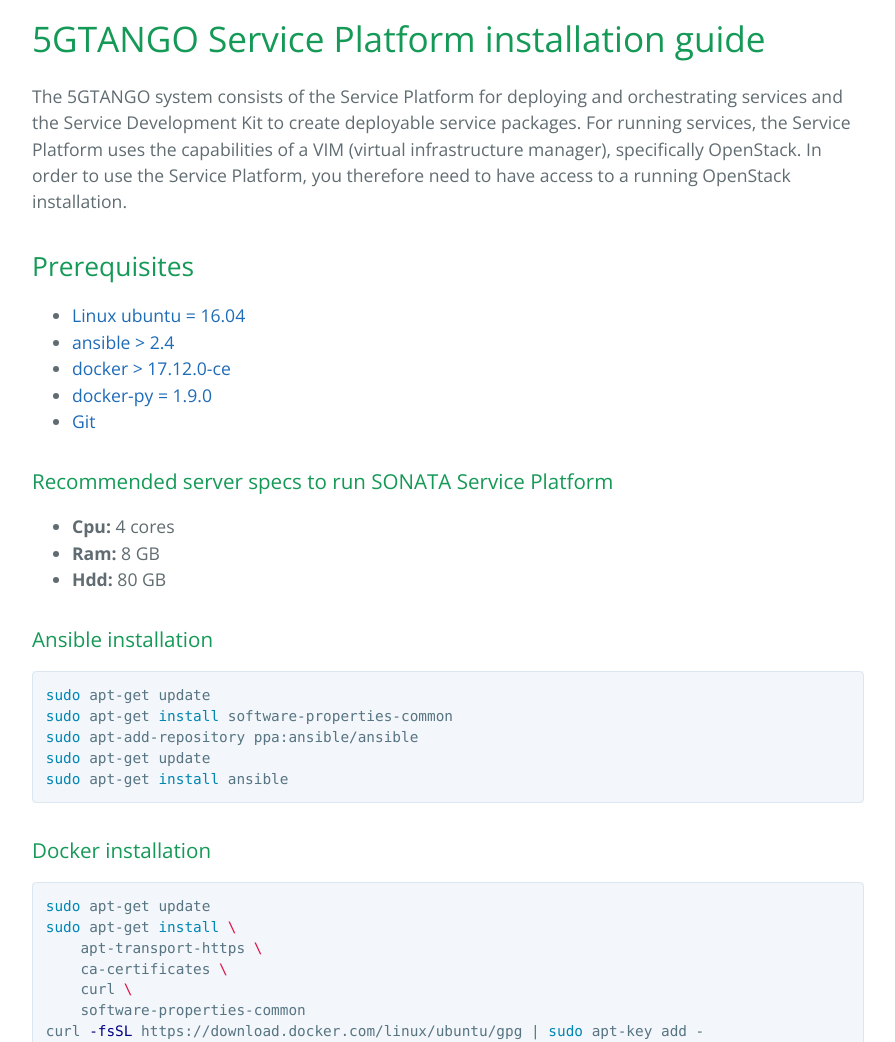
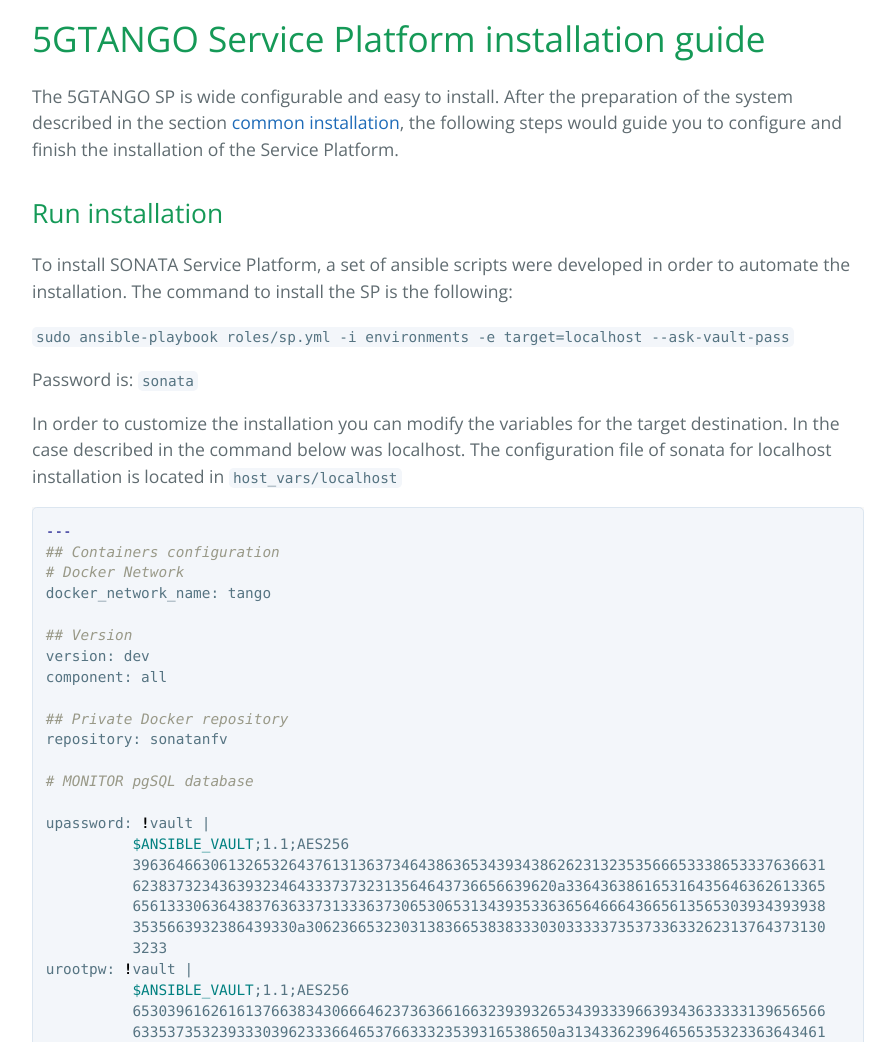
Before and after one commit to sonata-nfv/sonata-nfv.github.io, a Jekyll site: the page built from sp-installation.md, in a window 1280 px wide and 1400 px high. Shown: the part 358-1400 px from the top of the window, without its empty margins (192-1087 px from the left). Built offline with Jekyll 4.4.1, drawn with Linux system fonts in a browser that asks for light colours; our own code applies the rules of GitHub Pages for plain Markdown files; some of the changed text lies outside the part shown.

Commit message:
Split installation in common sp and vnv
Signed-off-by: Felipe Vicens <felipe.vicens@atos.net>

````diff
--- /dev/null
+++ b/common-installation.md
@@ -0,0 +1,100 @@
+<p align="center"><img src="https://github.com/sonata-nfv/tng-api-gtw/wiki/images/sonata-5gtango-logo-500px.png" /></p>
+
+# 5GTANGO Service Platform installation guide
+
+The 5GTANGO system consists of the Service Platform for deploying and orchestrating services and the Service Development Kit to create deployable service packages. Between the service development and Production, we have a tool for Validate and Verify the Network Service. This tool is called VnV and helps develpers to create a set of test to run it in an automatically way against network services.
+
+## Prerequisites
+
+* [Linux ubuntu = 16.04](http://releases.ubuntu.com/16.04/)
+* [ansible > 2.4](https://docs.ansible.com/ansible/2.4/intro_installation.html#latest-releases-via-apt-ubuntu)
+* [docker > 17.12.0-ce](https://docs.docker.com/install/linux/docker-ce/ubuntu/#install-docker-ce)
+* [docker-py = 1.9.0](https://pypi.org/project/docker/)
+* [Git](https://git-scm.com/download/linux)
+
+### Recommended server specs to run SONATA Service Platform
+
+* **Cpu:** 4 cores
+* **Ram:** 8 GB
+* **Hdd:** 80 GB
+
+### Ansible installation
+
+```bash
+sudo apt-get update
+sudo apt-get install software-properties-common
+sudo apt-add-repository ppa:ansible/ansible
+sudo apt-get update
+sudo apt-get install ansible
+```
+
+### Docker installation
+
+```bash
+sudo apt-get update
+sudo apt-get install \
+    apt-transport-https \
+    ca-certificates \
+    curl \
+    software-properties-common
+curl -fsSL https://download.docker.com/linux/ubuntu/gpg | sudo apt-key add -
+sudo add-apt-repository \
+   "deb [arch=amd64] https://download.docker.com/linux/ubuntu \
+   $(lsb_release -cs) \
+   stable"
+sudo apt-get update
+sudo apt-get install docker-ce
+```
+
+### Python-docker installation
+
+```bash
+sudo apt-get install python3 python3-pip pip
+pip install docker
+```
+
+[In case of this error](https://stackoverflow.com/questions/14547631/python-locale-error-unsupported-locale-setting)
+
+```bash
+"Traceback (most recent call last):
+  File "/usr/bin/pip3", line 11, in <module>
+    sys.exit(main())
+  File "/usr/lib/python3/dist-packages/pip/__init__.py", line 215, in main
+    locale.setlocale(locale.LC_ALL, '')
+  File "/usr/lib/python3.5/locale.py", line 594, in setlocale
+    return _setlocale(category, locale)
+locale.Error: unsupported locale setting
+"
+```
+
+It can be fixed with:
+
+```bash
+export LC_ALL="en_US.UTF-8"
+export LC_CTYPE="en_US.UTF-8"
+sudo dpkg-reconfigure locales
+```
+
+### Git installation
+
+```bash
+sudo apt-get install git
+```
+
+### Cloning the tng-devops repository
+
+```bash
+git clone https://github.com/sonata-nfv/tng-devops.git
+cd tng-devops/
+```
+
+## SONATA Installation
+
+To use the last stable version of SONATA you need to change the branch to v4.0. That can be performed being inside `tng-devops` folder, with the command:
+`git checkout v4.0`
+
+### Creating docker network to allocate the containers
+
+```bash
+sudo docker network create tango
+```
--- a/sp-installation.md
+++ b/sp-installation.md
@@ -2,110 +2,17 @@
 
 # 5GTANGO Service Platform installation guide
 
-The 5GTANGO system consists of the Service Platform for deploying and orchestrating services and the Service Development Kit to create deployable service packages. For running services, the Service Platform uses the capabilities of a VIM (virtual infrastructure manager), specifically OpenStack. In order to use the Service Platform, you therefore need to have access to a running OpenStack installation.
-
-## Prerequisites
-
-* [Linux ubuntu = 16.04](http://releases.ubuntu.com/16.04/)
-* [ansible > 2.4](https://docs.ansible.com/ansible/2.4/intro_installation.html#latest-releases-via-apt-ubuntu)
-* [docker > 17.12.0-ce](https://docs.docker.com/install/linux/docker-ce/ubuntu/#install-docker-ce)
-* [docker-py = 1.9.0](https://pypi.org/project/docker/)
-* [Git](https://git-scm.com/download/linux)
-
-### Recommended server specs to run SONATA Service Platform
-
-* **Cpu:** 4 cores
-* **Ram:** 8 GB
-* **Hdd:** 80 GB
-
-### Ansible installation
-
-```bash
-sudo apt-get update
-sudo apt-get install software-properties-common
-sudo apt-add-repository ppa:ansible/ansible
-sudo apt-get update
-sudo apt-get install ansible
-```
-
-### Docker installation
-
-```bash
-sudo apt-get update
-sudo apt-get install \
-    apt-transport-https \
-    ca-certificates \
-    curl \
-    software-properties-common
-curl -fsSL https://download.docker.com/linux/ubuntu/gpg | sudo apt-key add -
-sudo add-apt-repository \
-   "deb [arch=amd64] https://download.docker.com/linux/ubuntu \
-   $(lsb_release -cs) \
-   stable"
-sudo apt-get update
-sudo apt-get install docker-ce
-```
-
-### Python-docker installation
-
-```bash
-sudo apt-get install python3 python3-pip pip
-pip install docker
-```
-
-[In case of this error](https://stackoverflow.com/questions/14547631/python-locale-error-unsupported-locale-setting)
-
-```bash
-"Traceback (most recent call last):
-  File "/usr/bin/pip3", line 11, in <module>
-    sys.exit(main())
-  File "/usr/lib/python3/dist-packages/pip/__init__.py", line 215, in main
-    locale.setlocale(locale.LC_ALL, '')
-  File "/usr/lib/python3.5/locale.py", line 594, in setlocale
-    return _setlocale(category, locale)
-locale.Error: unsupported locale setting
-"
-```
-
-It can be fixed with:
-
-```bash
-export LC_ALL="en_US.UTF-8"
-export LC_CTYPE="en_US.UTF-8"
-sudo dpkg-reconfigure locales
-```
-
-### Git installation
-
-```bash
-sudo apt-get install git
-```
-
-### Cloning the tng-devops repository
-
-```bash
-git clone https://github.com/sonata-nfv/tng-devops.git
-cd tng-devops/
-```
-
-## SONATA Installation
-
-To use the last stable version of SONATA you need to change the branch to v4.0. That can be performed being inside `tng-devops` folder, with the command:
-`git checkout v4.0`
-
-### Creating docker network to allocate the containers
-
-```bash
-sudo docker network create tango
-```
+The 5GTANGO SP is wide configurable and easy to install. After the preparation of the system described in the section [common installation](/common-installation.md), the following steps would guide you to configure and finish the installation of the Service Platform.
 
 ## Run installation
+
+To install SONATA Service Platform, a set of ansible scripts were developed in order to automate the installation. The command to install the SP is the following:
 
 `sudo ansible-playbook roles/sp.yml -i environments -e target=localhost --ask-vault-pass`
 
 Password is: `sonata`
 
-The configuration file of sonata for localhost installation is located in `host_vars/localhost`
+In order to customize the installation you can modify the variables for the target destination. In the case described in the command below was localhost. The configuration file of sonata for localhost installation is located in `host_vars/localhost`
 
 ```bash
 ---
@@ -114,7 +21,7 @@ The configuration file of sonata for localhost installation is located in `host_
 docker_network_name: tango
 
 ## Version
-version: latest
+version: dev
 component: all
 
 ## Private Docker repository
````
Also changed, not shown: quickguide.md (+4 -4 lines), vnv-installation.md (added, +62 -0 lines).
